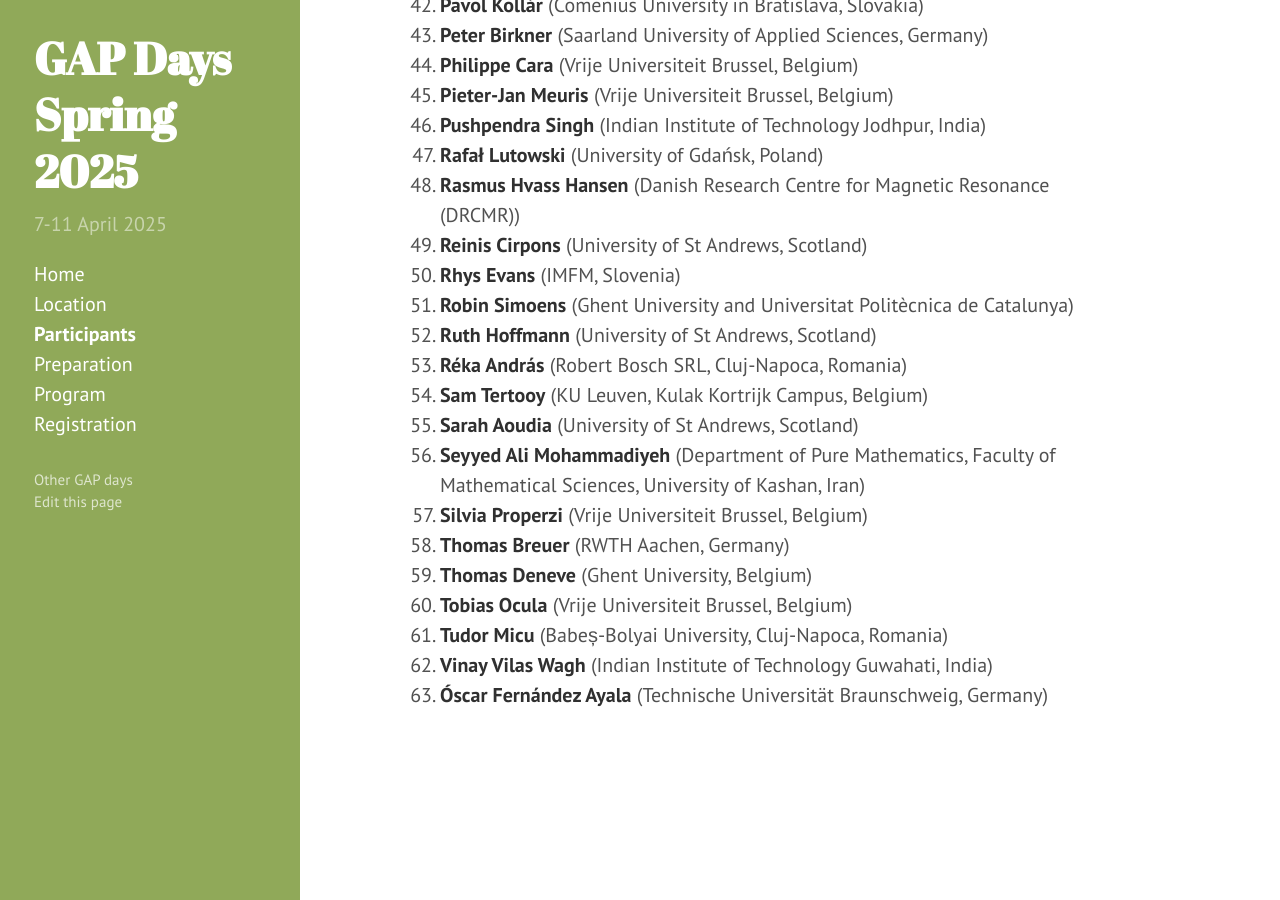
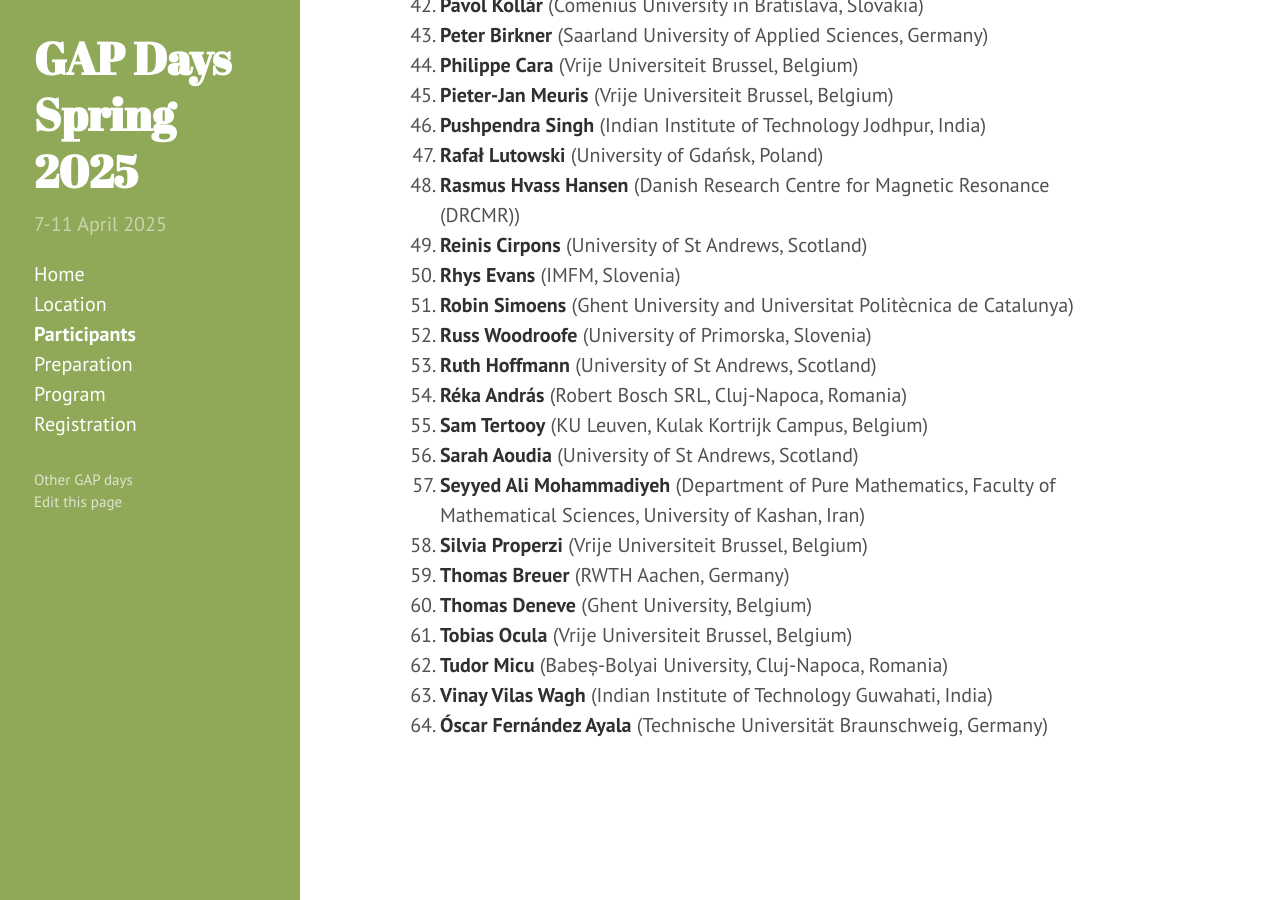
Before and after one commit to gapdays/gapdays2025-spring, a Jekyll site: the page built from participants.md, in a window 1280 px wide and 900 px high, scrolled down 1380 px. Built offline with Jekyll 4.4.1, drawn with Linux system fonts in a browser that asks for light colours.

Commit message:
updated participants

```diff
--- a/participants.md
+++ b/participants.md
@@ -65,6 +65,7 @@ participants:
   - {name: Jozefien D'haeseleer, affiliation: "Ghent University, Belgium"}
   - {name: Manuel Delgado, affiliation: "University of Porto, Portugal"}
   - {name: James Mitchell, affiliation: "University of St Andrews"}
+  - {name: Russ Woodroofe, affiliation: "University of Primorska, Slovenia"}
 
 ---
 
```
